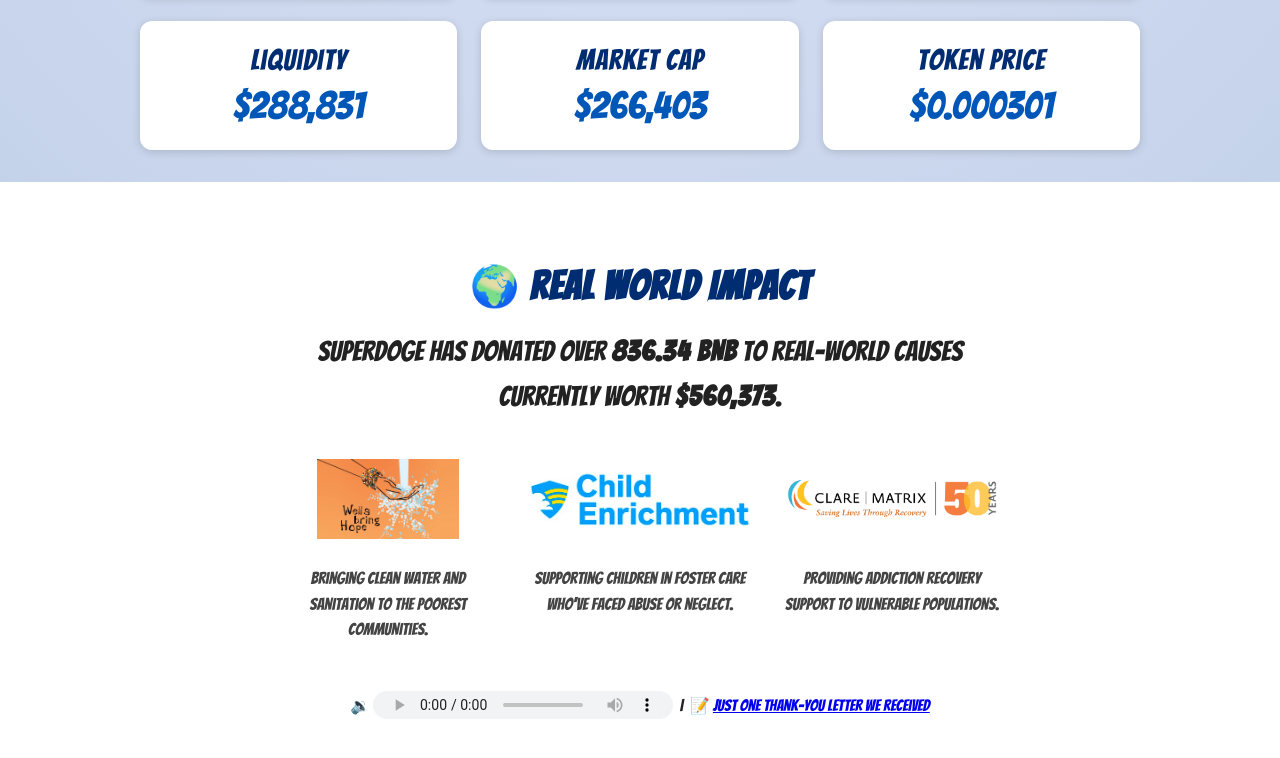
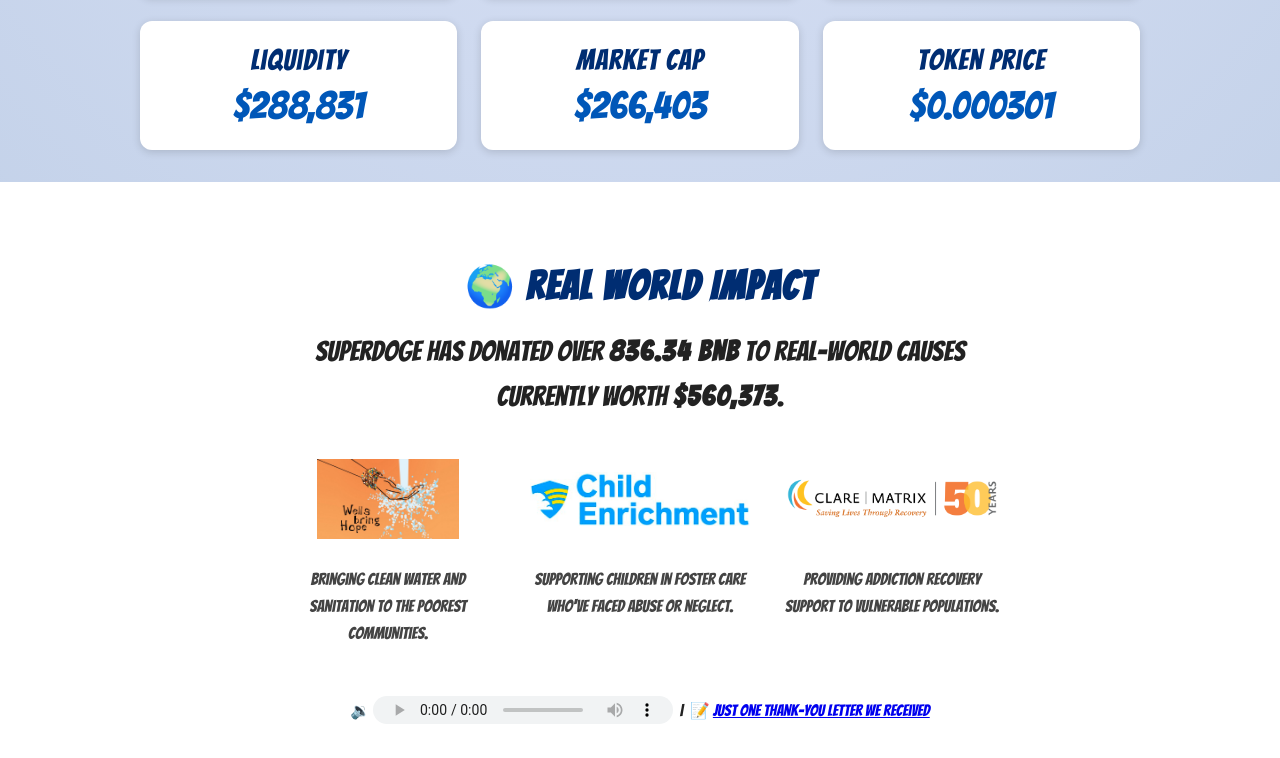
Before and after one commit to superdoge-org/superdoge, a website: page index-test.html in a window 1280 px wide. Shown: the part 446-1204 px from the top of the page. Drawn offline with Linux system fonts and the light colour scheme.

Commit message:
Update index-test.html

```diff
--- a/index-test.html
+++ b/index-test.html
@@ -74,7 +74,7 @@
       font-size: 2.5rem;
       color: #002d72;
       margin-bottom: 1.2rem;
-      letter-spacing: 1px;
+      letter-spacing: 1.5px;
     }
     .impact-highlight {
       font-size: 1.75rem;
@@ -101,7 +101,7 @@
     .charity p {
       font-size: 1.05rem;
       color: #444;
-      line-height: 1.5;
+      line-height: 1.6;
     }
     .about-section {
       background: #f4f8fb;
@@ -159,8 +159,8 @@
   <section class="impact-section">
     <h2>🌍 Real World Impact</h2>
     <div class="impact-highlight">
-      Superdoge has donated over <strong style="letter-spacing: 1px;">836.34 BNB</strong> to real-world causes<br>
-      currently worth <strong id="bnbUsdValue" style="letter-spacing: 1px;">~$---</strong>.
+      Superdoge has donated over <strong style="letter-spacing: 1.5px;">836.34 BNB</strong> to real-world causes<br>
+      currently worth <strong id="bnbUsdValue" style="letter-spacing: 1.5px;">~$---</strong>.
     </div>
     <div class="charities">
       <div class="charity">
```
